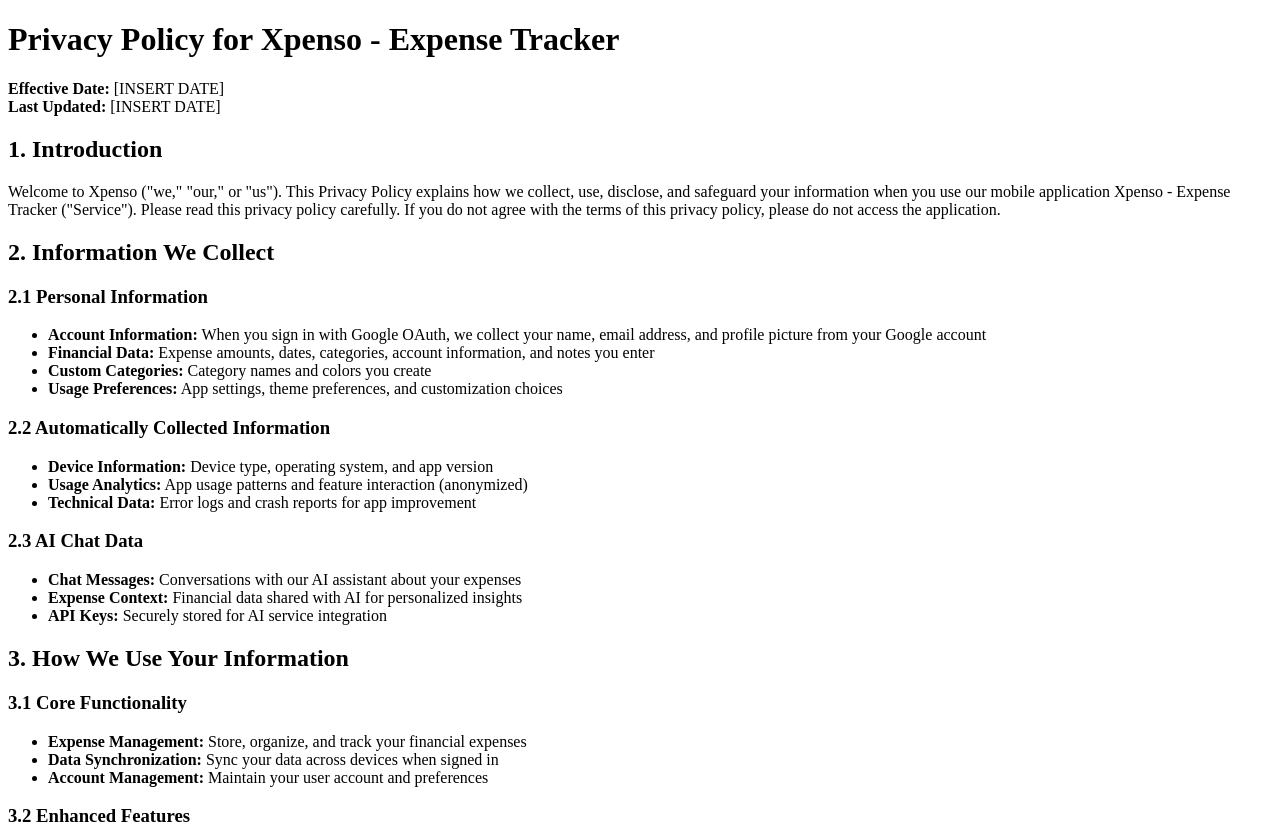
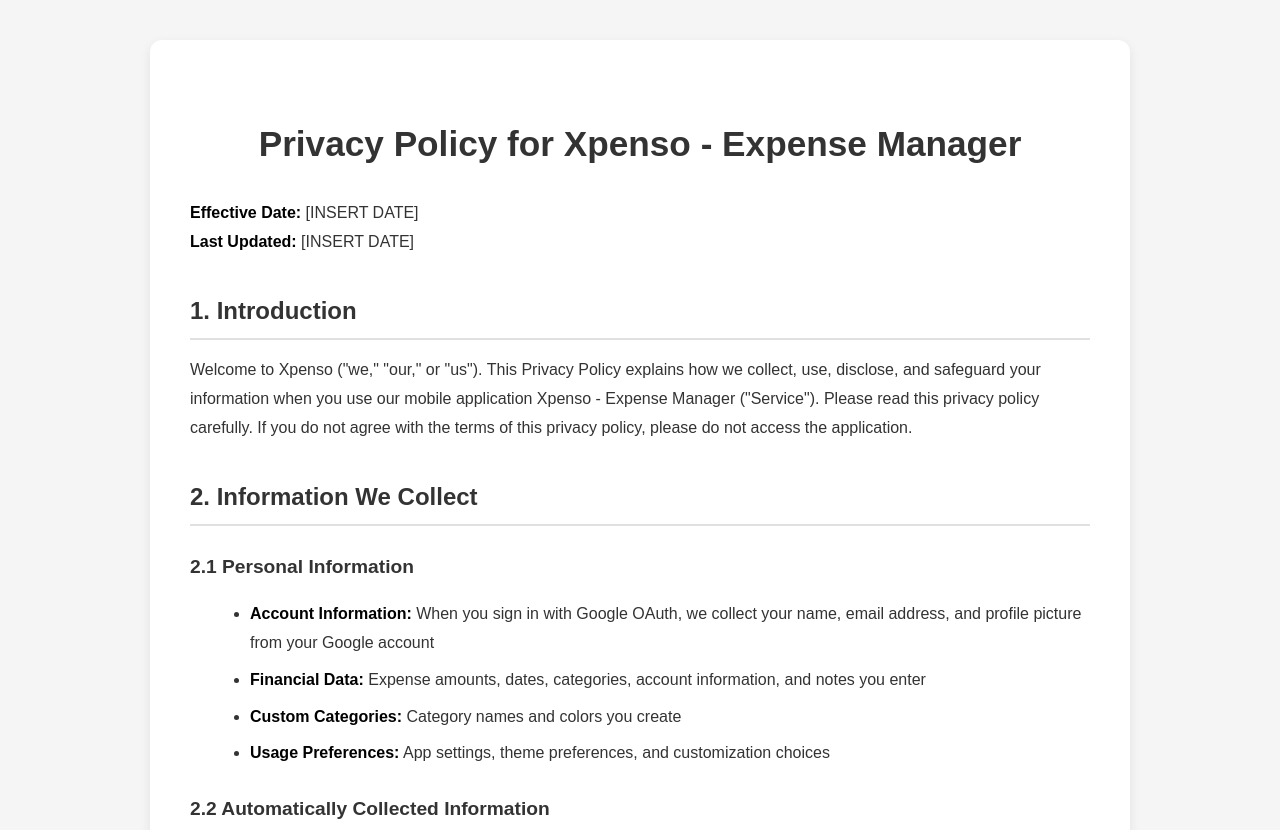
Before and after one commit to AkshayDhankhar/xpenso-privacy-policy, a plain HTML site: page index.html in a window 1280 px wide. Shown: the top 830 px of the page. Drawn offline with Linux system fonts and the light colour scheme.

Commit message:
Update index.html

```diff
--- a/index.html
+++ b/index.html
@@ -2,16 +2,74 @@
 <html lang="en">
 <head>
   <meta charset="UTF-8">
-  <title>Privacy Policy - Xpenso Expense Tracker</title>
+  <title>Privacy Policy - Xpenso Expense Manager</title>
+  <style>
+    body {
+      font-family: Arial, Helvetica, sans-serif;
+      line-height: 1.8;
+      margin: 0;
+      padding: 0;
+      background-color: #f5f5f5;
+      color: #333;
+    }
+
+    .container {
+      max-width: 900px;
+      margin: 40px auto;
+      padding: 40px;
+      background: #fff;
+      border-radius: 12px;
+      box-shadow: 0 4px 12px rgba(0,0,0,0.08);
+    }
+
+    h1, h2, h3 {
+      margin-top: 32px;
+      margin-bottom: 16px;
+    }
+
+    h1 {
+      font-size: 2.2em;
+      text-align: center;
+      margin-bottom: 24px;
+    }
+
+    h2 {
+      font-size: 1.5em;
+      border-bottom: 2px solid #e0e0e0;
+      padding-bottom: 6px;
+    }
+
+    h3 {
+      font-size: 1.2em;
+      margin-top: 24px;
+    }
+
+    p {
+      margin: 12px 0;
+    }
+
+    ul {
+      margin: 12px 0 24px 20px;
+    }
+
+    li {
+      margin-bottom: 8px;
+    }
+
+    strong {
+      color: #000;
+    }
+  </style>
 </head>
 <body>
-  <h1>Privacy Policy for Xpenso - Expense Tracker</h1>
+  <div class="container">
+    <h1>Privacy Policy for Xpenso - Expense Manager</h1>
 
     <p><strong>Effective Date:</strong> [INSERT DATE]<br>
     <strong>Last Updated:</strong> [INSERT DATE]</p>
 
     <h2>1. Introduction</h2>
-  <p>Welcome to Xpenso ("we," "our," or "us"). This Privacy Policy explains how we collect, use, disclose, and safeguard your information when you use our mobile application Xpenso - Expense Tracker ("Service"). Please read this privacy policy carefully. If you do not agree with the terms of this privacy policy, please do not access the application.</p>
+    <p>Welcome to Xpenso ("we," "our," or "us"). This Privacy Policy explains how we collect, use, disclose, and safeguard your information when you use our mobile application Xpenso - Expense Manager ("Service"). Please read this privacy policy carefully. If you do not agree with the terms of this privacy policy, please do not access the application.</p>
 
     <h2>2. Information We Collect</h2>
     <h3>2.1 Personal Information</h3>
@@ -157,7 +215,7 @@
     <p>If you have questions about this Privacy Policy or our data practices, please contact us:</p>
     <p><strong>Email:</strong> [INSERT EMAIL]<br>
     <strong>Address:</strong> [INSERT ADDRESS]<br>
-  <strong>App Store:</strong> Search "Xpenso Expense Tracker"</p>
+    <strong>App Store:</strong> Search "Xpenso Expense Manager"</p>
 
     <h2>13. Compliance and Certifications</h2>
     <h3>13.1 Regulatory Compliance</h3>
@@ -189,5 +247,6 @@
       <li><strong>Authentication:</strong> OAuth 2.0 with Google for secure sign-in</li>
       <li><strong>Database Security:</strong> Row-level security policies in Supabase</li>
     </ul>
+  </div>
 </body>
 </html>
```
Lines whose indentation alone changed are shown as unchanged.
